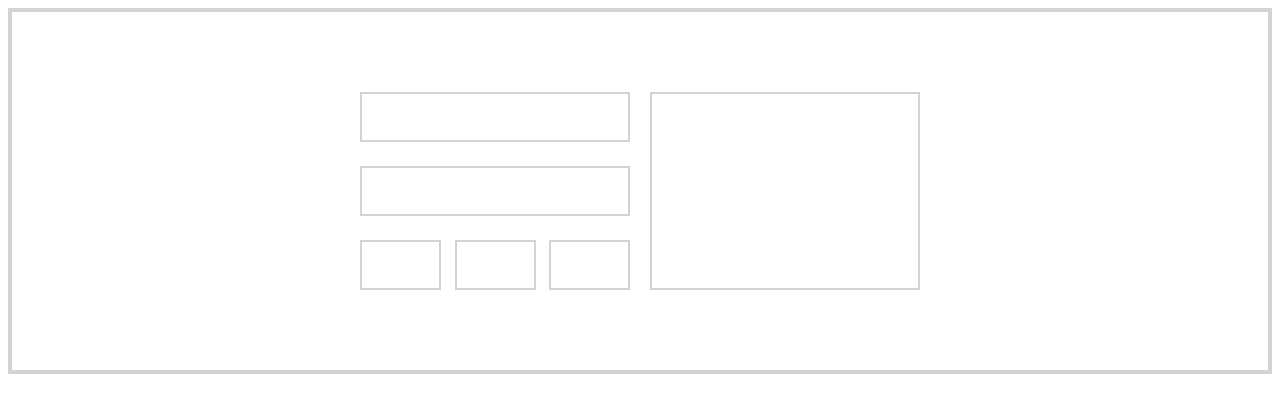
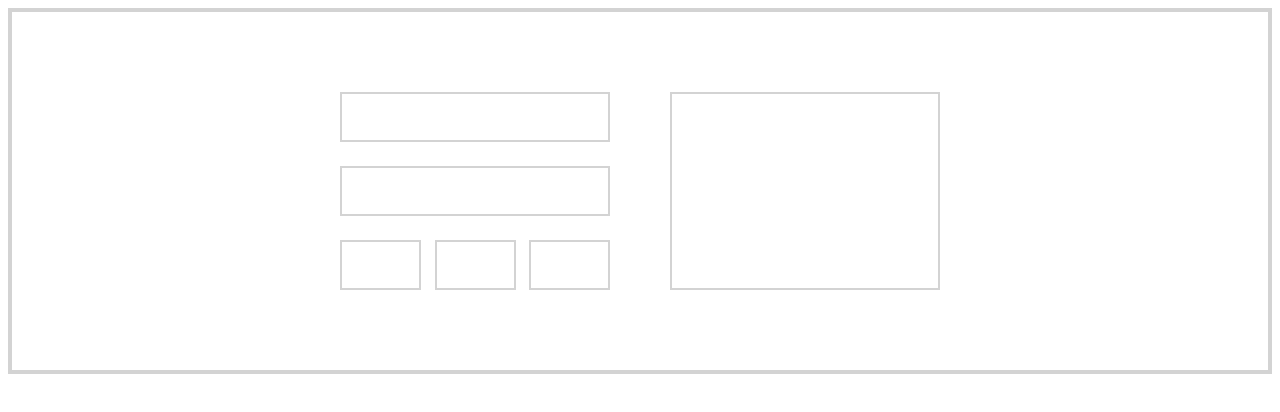
Before and after one commit to iency/first-repo, a plain HTML site: page flex/index.html in a window 1280 px wide. Drawn offline with Linux system fonts and the light colour scheme.

Commit message:
initial commit

```diff
--- a/flex/styles.css
+++ b/flex/styles.css
@@ -8,11 +8,11 @@
 }
 
 .row {
-    width: 100%;
+    margin: 100%;
     max-width: 600px;
     margin: 0 auto -24px auto;
     display: flex;
-    justify-content: space-evenly;
+    justify-content: space-between;
 }
 
 .box {
@@ -29,9 +29,8 @@
 }
 
 .box-tiny {
-    height: 50px;
     width: 30%;
-}
+    height: 50px;}
 
 .tiny-wrapper {
     display: flex;
```
Also changed, not shown: flex/index.html (+5 -5 lines).
